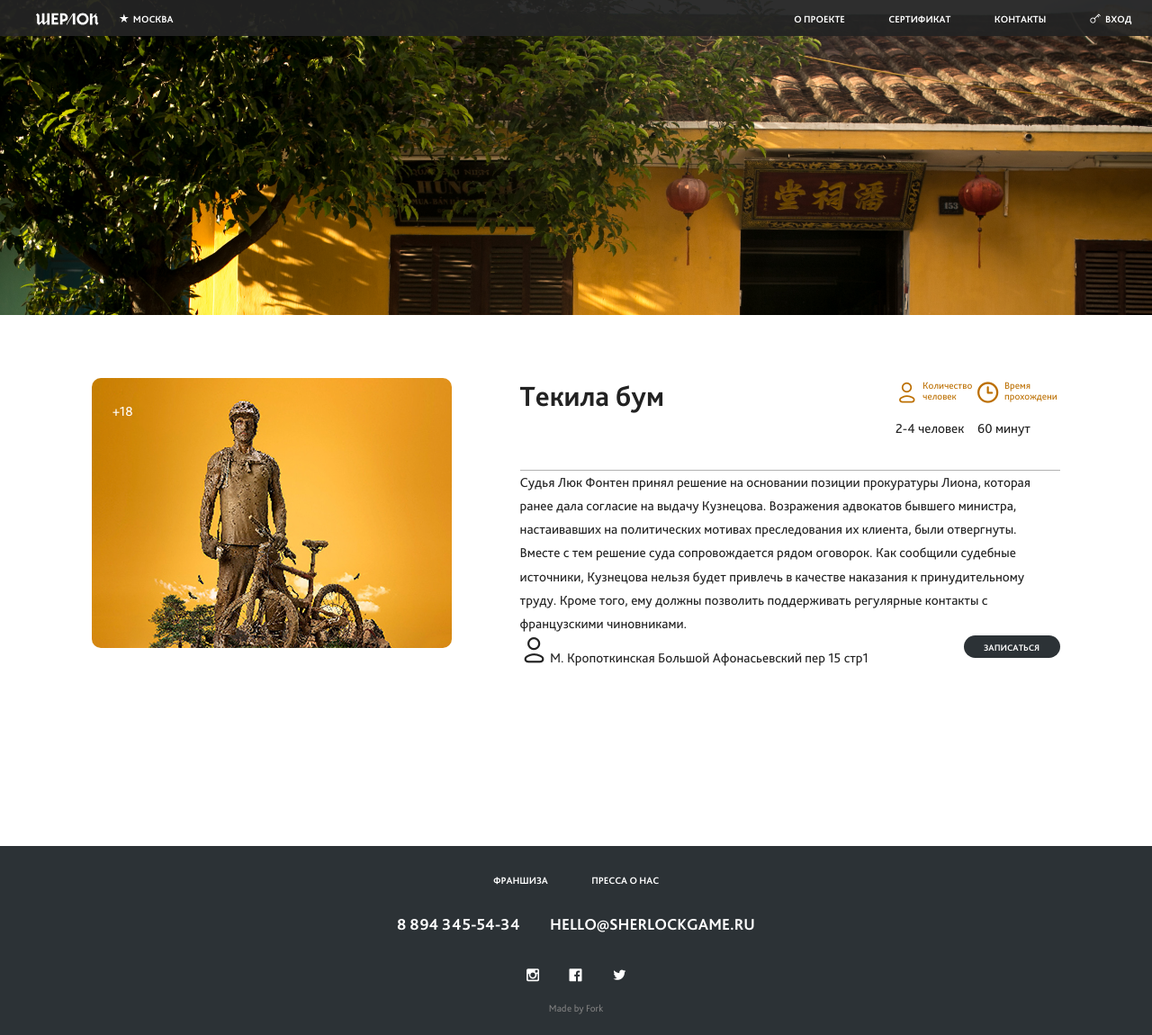
After one commit to Nekrasovnetut/sherlockweb, a PHP site: page /collection-list.php in a window 1280 px wide. The commit adds this page. Shown: the whole page at 90% size. Run offline with PHP 8.4, Linux system fonts and the light colour scheme.

Commit message:
Page Collection-list
New Collection-list page, include of preview info for quest and some
dirty staff

```diff
--- a/assets/css/style.css
+++ b/assets/css/style.css
@@ -550,10 +550,10 @@ iframe {
   padding: 0px;
 }
 
-.form-row, .schedule-heading, .winners .section, .quest .section, .quest-info-label, .mcf {
+.form-row, .schedule-heading, .collection-list .section, .quest .section, .quest-info-label, .winners .section, .mcf {
   *zoom: 1;
 }
-.form-row:after, .schedule-heading:after, .winners .section:after, .quest .section:after, .quest-info-label:after, .mcf:after {
+.form-row:after, .schedule-heading:after, .collection-list .section:after, .quest .section:after, .quest-info-label:after, .winners .section:after, .mcf:after {
   content: "";
   display: table;
   clear: both;
@@ -1129,6 +1129,20 @@ hr {
   }
 }
 
+.covermini {
+  width: 400px;
+  position: relative;
+}
+.covermini img {
+  border-radius: 10px;
+  width: 100%;
+}
+.covermini-age {
+  position: absolute;
+  color: white;
+  margin: 2em 0 0 1.5em;
+}
+
 .dropdown {
   position: relative;
   text-transform: none;
@@ -1557,6 +1507,19 @@ html, body {
 /*------------------------------------*\
 	Шаблоны:
 \*------------------------------------*/
+.collection-list .section {
+  padding: 70px 8% 50px;
+}
+.collection-list-item-img {
+  width: 300px;
+}
+.collection-list-item-content {
+  width: 600px;
+}
+.collection-list-item-content-bottom-adress i {
+  font-size: 2em;
+}
+
 .quest .section {
   padding: 70px 8% 50px;
 }
--- /dev/null
+++ b/assets/scss/_molecules/_covermini.scss
@@ -0,0 +1,14 @@
+.covermini {
+	width: 400px;
+	position: relative;
+	img {
+		border-radius: 10px;
+		width: 100%;
+	}
+	&-age {
+		position: absolute;
+		color: white;
+		margin: 2em 0 0 1.5em;
+	}
+
+}
--- /dev/null
+++ b/assets/scss/_tpl/_collection-list.scss
@@ -0,0 +1,29 @@
+.collection-list{
+	.section {
+		@extend %mcf;
+		padding: 70px 8% 50px;
+	}
+
+	&-item{
+		&-img{
+			width: 300px;
+		}
+		&-content{
+			width: 600px;
+			&-top{
+				&-info{
+				}
+			}
+			&-middle{
+			}
+			&-bottom{
+				&-adress{
+					i {
+						font-size: 2em;
+					}
+				}
+			}
+
+		}
+	}
+}
--- /dev/null
+++ b/collection-list.php
@@ -0,0 +1,57 @@
+<? 	$pageTitle = "Путешествия";
+
+	include "includes/header.php" ?>
+
+<header class="page-cover">
+	<div class="page-cover-bg">
+		<img src="example-images/example-cover.jpg" alt="" />
+	</div>
+	<div class="page-cover-content">
+
+	</div>
+</header>
+
+<div class="page collection-list">
+	<section class="section">
+		<div class="collection-list-item">
+			<div class="collection-list-item-img to-left">
+				<figure class="covermini">
+					<span class="covermini-age">+18</span>
+					<img src="example-images/example-cover-mini.png">
+				</figure>
+			</div>
+			<div class="collection-list-item-content to-right">
+
+				<div class="collection-list-item-content-top mcf">
+					<h3 class="to-left">Текила бум</h3>
+					<div class="collection-list-item-content-top-info to-right"><? include "includes/quest-preview.php" ?></div>
+				</div>
+
+				<hr />
+
+				<div class="collection-list-item-content-middle">
+					<p>
+					Судья Люк Фонтен принял решение на основании позиции прокуратуры Лиона, которая ранее дала согласие на выдачу Кузнецова. Возражения адвокатов бывшего министра, настаивавших на политических мотивах преследования их клиента, были отвергнуты. Вместе с тем решение суда сопровождается рядом оговорок. Как сообщили судебные источники, Кузнецова нельзя будет привлечь в качестве наказания к принудительному труду. Кроме того, ему должны позволить поддерживать регулярные контакты с французскими чиновниками.
+					</p>
+				</div>
+
+				<div class="collection-list-item-content-bottom">
+					<div class="collection-list-item-content-bottom-adress to-left">
+						<i class="icon-user"></i>
+						М. Кропоткинская Большой Афонасьевский пер 15 стр1
+					</div>
+					<a href="btn" class="btn to-right">Записаться</a>
+				</div>
+			</div>
+
+		</div>
+	</section>
+
+
+
+</div>
+
+
+
+<? include "includes/scripts.php" ?>
+<? include "includes/footer.php" ?>
--- /dev/null
+++ b/includes/quest-preview.php
@@ -0,0 +1,14 @@
+			<dl class="quest-info">
+				<dt class="quest-info-label">
+					<i class="icon-user"></i>
+					<span>Количество <br /> человек</span>
+				</dt>
+				<dd class="quest-info-content">2-4 человек</dd>
+			</dl>
+			<dl class="quest-info">
+				<dt class="quest-info-label">
+					<i class="icon-clock"></i>
+					<span>Время <br /> прохождения</span>
+				</dt>
+				<dd class="quest-info-content">60 минут</dd>
+			</dl>
```
Also changed, not shown: other parts of assets/css/style.css (+64 -65 lines), collection-new.php (deleted, +0 -21 lines), quest.php (+1 -14 lines), assets/scss/_tpl/_collection-winners.scss (renamed from assets/scss/_molecules/_winners.scss), example-images/example-cover-mini.png (added), 1 other file.
